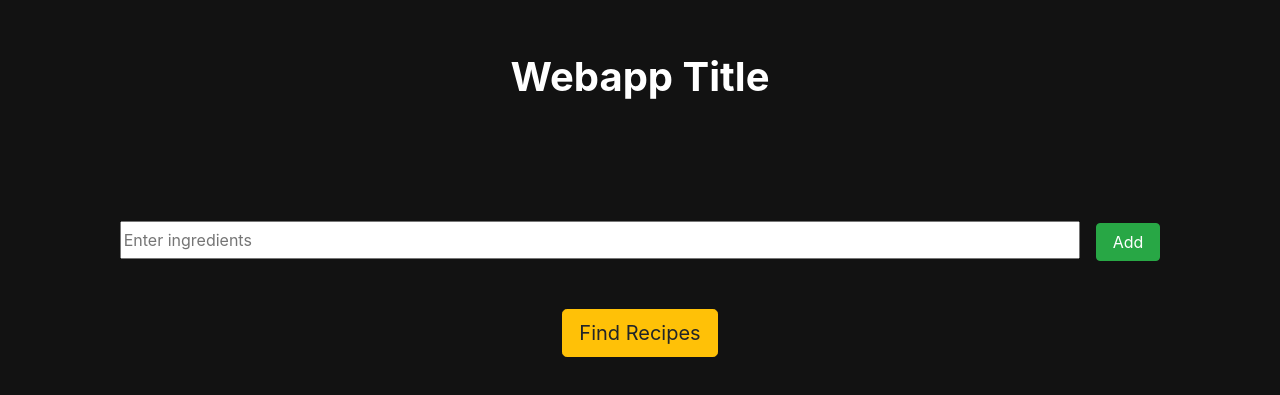
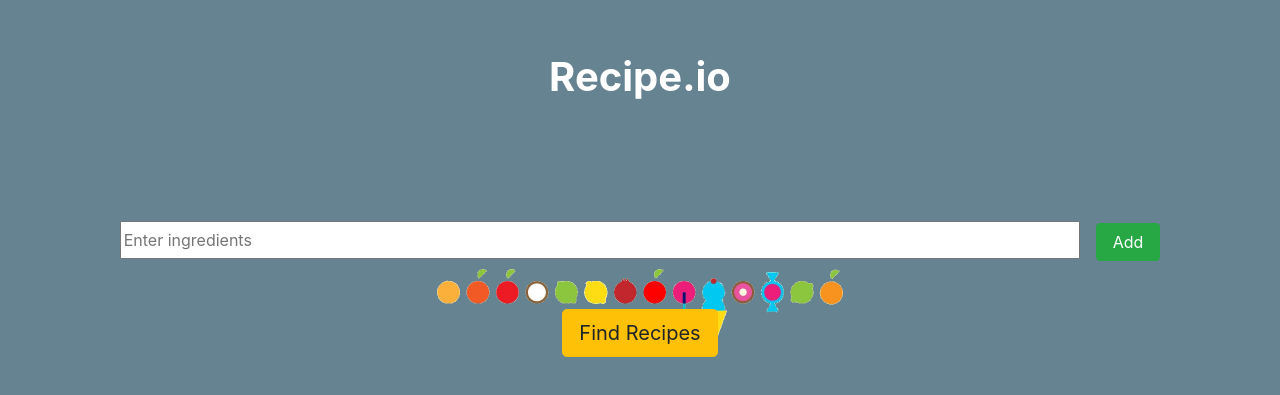
Before and after one commit to Kiwiegg/Recipe.io, a React (Create React App) app in the folder client/: page / in a window 1280 px wide. Shown: the part 107-502 px from the top of the page. Built offline with nearby package versions, Linux system fonts and the light colour scheme.

Commit message:
Add background images

```diff
--- a/client/src/components/App/App.css
+++ b/client/src/components/App/App.css
@@ -1,4 +1,7 @@
 .app-wrapper {
-    background-color: #121212;
+    background-image: url("../../food\ background.png");
+    background-size: cover;
+    background-origin: center;
+    background-repeat: no-repeat;
     width: 100%;
 }
--- a/client/src/components/Header/Header.js
+++ b/client/src/components/Header/Header.js
@@ -4,7 +4,7 @@ import "./Header.css"
 function Header() {
     return (
         <div className="header-container">
-            <h1>Webapp Title</h1>
+            <h1>Recipe.io</h1>
         </div>
     )
 }
--- a/client/src/components/IngredientEntry/IngredientEntry.js
+++ b/client/src/components/IngredientEntry/IngredientEntry.js
@@ -117,7 +117,7 @@ class IngredientEntry extends React.Component {
         )
 
         const recipeTiles = this.state.recipes.map(recipe =>
-            <RecipeTile key={recipe.title} title={recipe.title}/>
+            <RecipeTile key={recipe.title} title={recipe.title} url={recipe.image}/>
         )
 
         return (
--- a/client/src/components/RecipeTile/RecipeTile.css
+++ b/client/src/components/RecipeTile/RecipeTile.css
@@ -1,8 +1,8 @@
 
 .recipe-tile {
-    background-color: #0d0d0d;
+    background-color: #132024;
     width: 85%;
-    height: 237px;
+    height: 337px;
     top: 0px;
     position: relative;
     cursor: pointer;
--- a/client/src/components/RecipeTile/RecipeTile.js
+++ b/client/src/components/RecipeTile/RecipeTile.js
@@ -7,6 +7,7 @@ function RecipeTile(props) {
             <div role="button" tabIndex={0} className="recipe-tile pt-4 pl-3 pr-3">
                 <h1>{props.title}</h1>
                 <br/>
+                <img src={props.url} className="img-fluid"/>
             </div>
         </div>
     )
```
Also changed, not shown: client/src/food background.jpg (added), client/src/food background.png (added).
